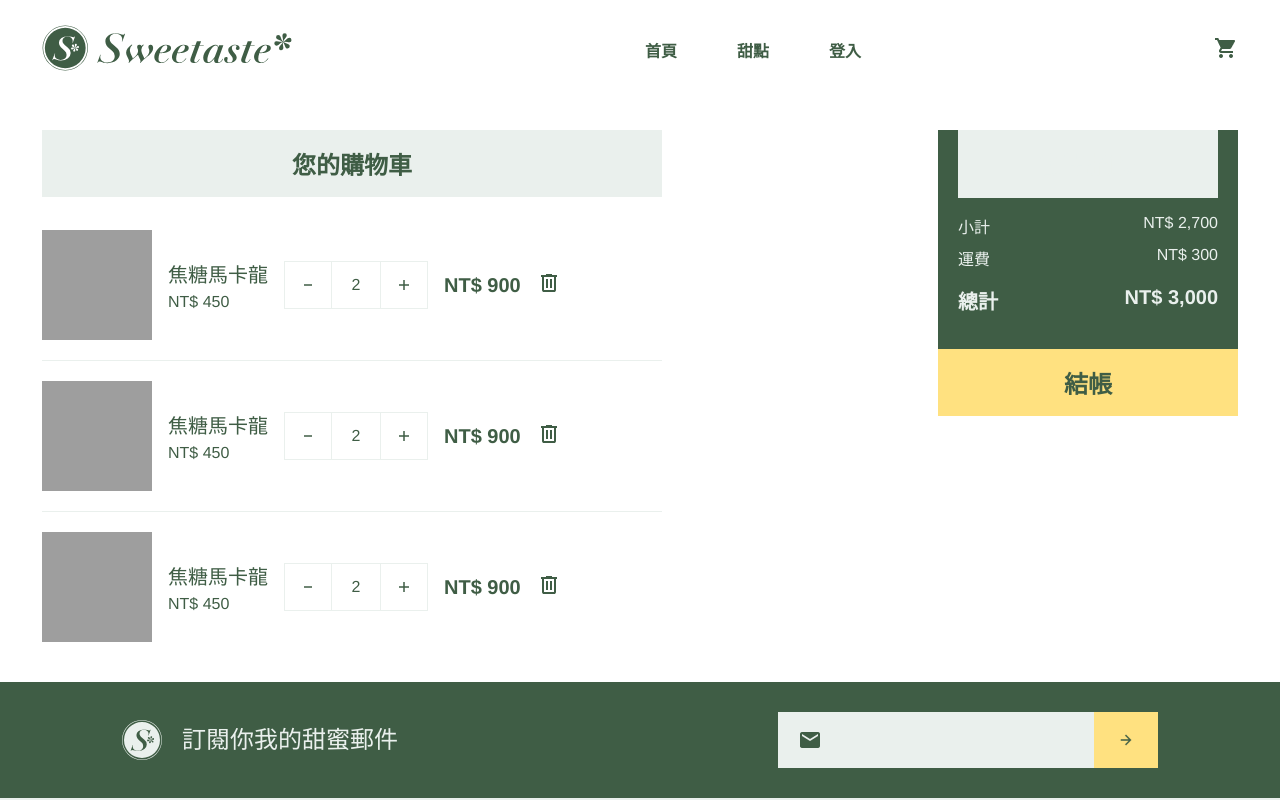
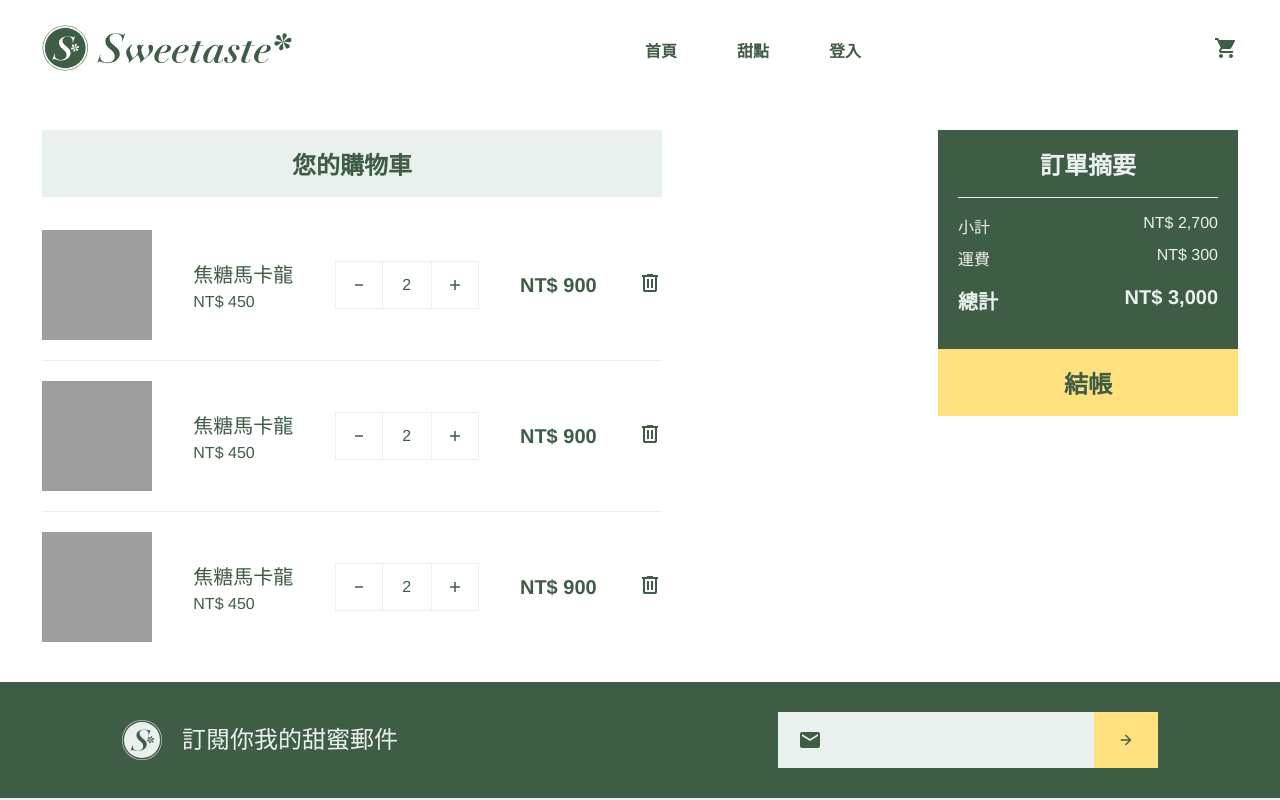
Before and after one commit to Adolph-hong/Sweetast-website, a plain HTML site: page car.html in a window 1280 px wide. Shown: the top 800 px of the page. Drawn offline with Linux system fonts and the light colour scheme; grey boxes are pictures that could not be loaded.

Commit message:
fit: car page 排版

```diff
--- a/car.html
+++ b/car.html
@@ -127,7 +127,7 @@
             <div class="car-box-right">
                 <div class="order-big-box">
                     <div class="order-box">
-                        <div class="title">訂單摘要</div>
+                        <div class="car-title">訂單摘要</div>
                         <div class="note note1">
                             <span>小計</span>
                             <span>NT$ 2,700</span>
--- a/scss/page/_car.scss
+++ b/scss/page/_car.scss
@@ -54,8 +54,13 @@
 
                     .commodity {
                         display: flex;
-                        gap: 16px;
                         align-items: center;
+                        justify-content: space-between;
+                        @include mobile{
+                            gap: 8px;
+                            justify-content: flex-start;
+
+                        }
 
 
                         .dessert {
@@ -231,7 +236,7 @@
                             padding: 0 30px 0;
                         }
 
-                        .title {
+                        .car-title {
                             display: flex;
                             justify-content: center;
                             color: #EAF0ED;
```
Also changed, not shown: css/all.css, 1 other file.
